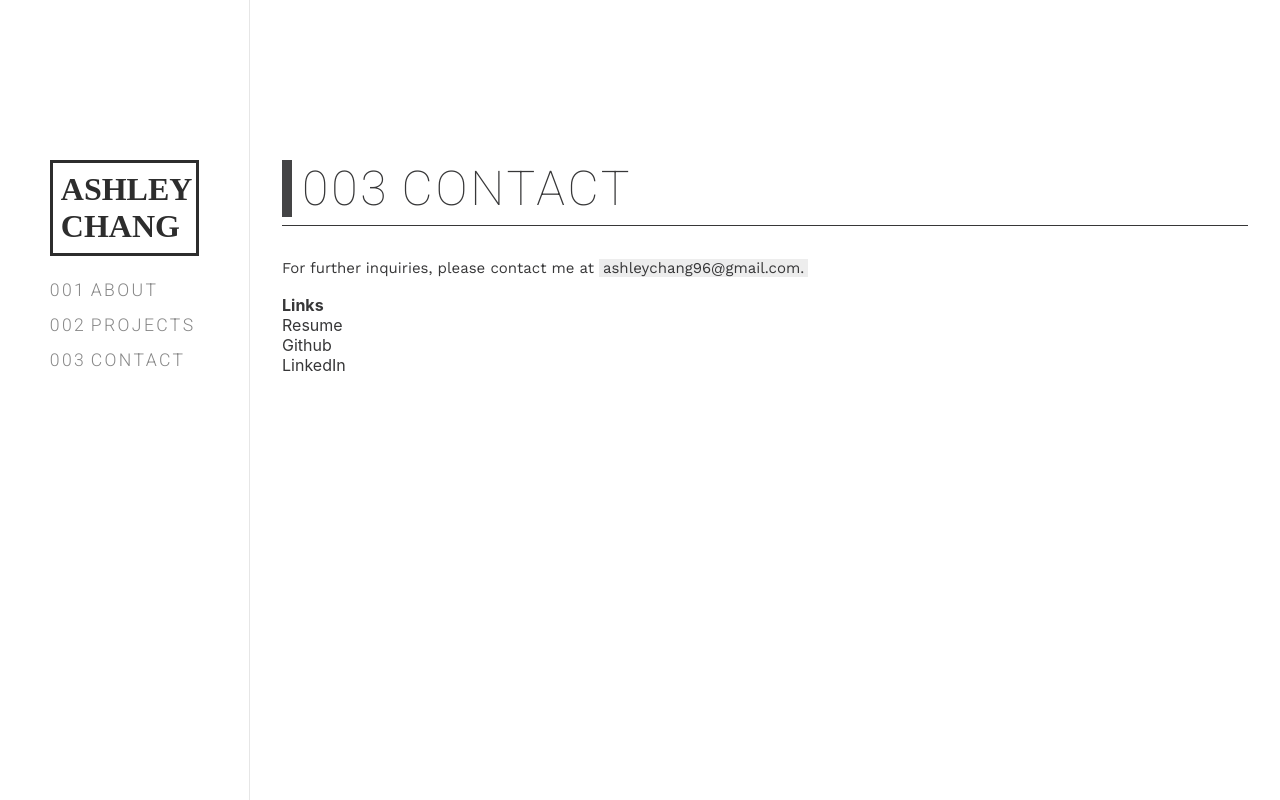
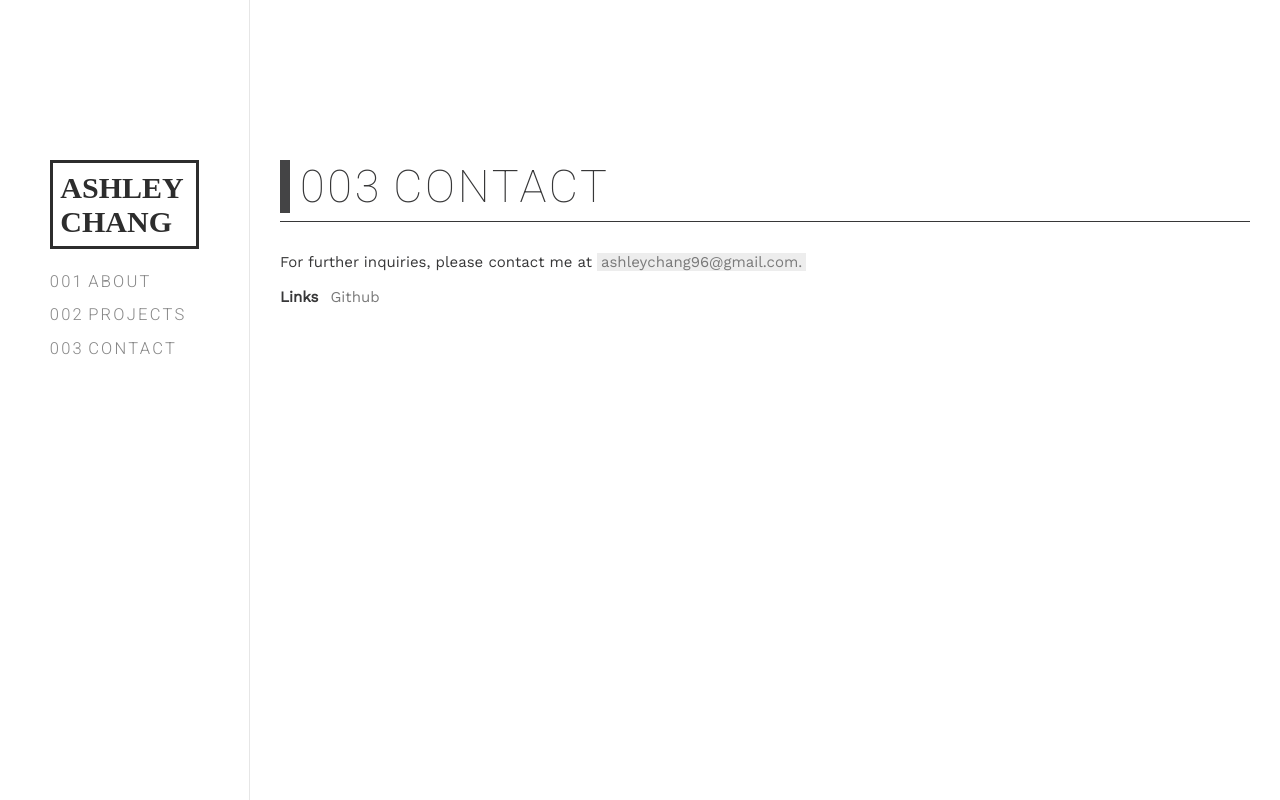
Before and after one commit to ashley-chang/personal-website, a React (Create React App) app: page /contact in a window 1280 px wide. Built offline with nearby package versions, Linux system fonts and the light colour scheme; a web font is replaced by a local one.

Commit message:
Update contact page & add link component

```diff
--- a/src/App.scss
+++ b/src/App.scss
@@ -2,3 +2,4 @@
 
 @import 'styles/nav.scss';
 @import 'styles/content.scss';
+@import 'styles/links.scss';
--- /dev/null
+++ b/src/components/links.js
@@ -0,0 +1,18 @@
+import React from 'react';
+
+const Links = props => {
+  //props: label, links [Object Array]
+  let links = props.links.map((link)=> {
+    return <li key={link.text}><a href={link.href}>{link.text}</a></li>
+  });
+  return (
+    <div className="links">
+      <b>{props.label}</b>
+      <ul>
+        {links}
+      </ul>
+    </div>
+  );
+}
+
+export default Links;
--- a/src/containers/contact_page.js
+++ b/src/containers/contact_page.js
@@ -1,17 +1,23 @@
 import React, { Component } from 'react';
+import Links from '../components/links';
 
 class Contact extends Component {
+  constructor (props) {
+    super(props);
+    this.contactLinks = [
+      {
+          text: "Github",
+          href: "https://github.com/ashley-chang"
+      }
+    ];
+
+  }
   render() {
     return (
       <div>
         <h2 className="container-title" data-num='003'>Contact</h2>
         <p>For further inquiries, please contact me at <a className="emphasis" href="mailto:ashleychang96@gmail.com">ashleychang96@gmail.com.</a></p>
-        <b>Links</b>
-        <ul className="links">
-          <li><a href="public/data/AshleyChangResumetechnical-temp.pdf" download>Resume</a></li>
-          <li><a href="#">Github</a></li>
-          <li><a href="#">LinkedIn</a></li>
-        </ul>
+        <Links label="Links" links={this.contactLinks}/>
       </div>
     );
   }
--- a/src/styles/_global.scss
+++ b/src/styles/_global.scss
@@ -15,6 +15,7 @@ $paragraph-font: 'Work Sans', sans-serif;
 html {
   height: 100%;
   width: 100%;
+  font-size: 15px;
 }
 
 ul {
@@ -24,14 +25,17 @@ ul {
 p {
   margin-bottom: 1rem;
   line-height: 1.4em;
-  font-size: 15px;
   color: $base-color;
   font-family: $paragraph-font;
 }
 
 a {
   text-decoration: none;
-  color: $base-color;
+  color: $base-color-2;
+  transition: all 0.5s ease;
+  &:hover {
+    color: $base-color;
+  }
 }
 
 .emphasis {
@@ -42,6 +46,11 @@ a {
   // color: $emphasis-color;
 }
 
+.emphasis::selection {
+  color: lighten($base-color-2, 50%);
+  background-color: $base-color-2;
+}
+
 
 // .container-title_add-on {
 //   color: $emphasis-color;
--- /dev/null
+++ b/src/styles/_links.scss
@@ -0,0 +1,9 @@
+.links {
+    font-family: $paragraph-font;
+    ul, li {
+      display: inline-block;
+    }
+    li {
+      padding-left: 0.8rem;
+    }
+}
```
Also changed, not shown: 1 other file (tests, documents, lock files or other folders).
